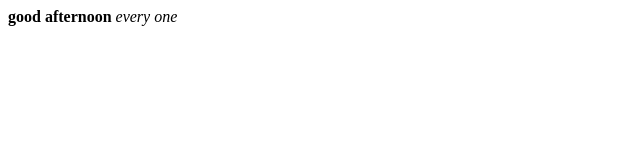
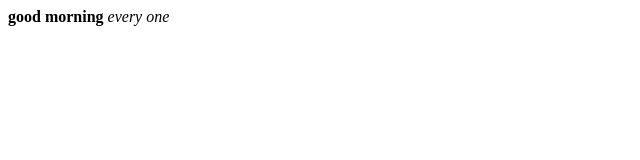
Before and after one commit to roddakumar/html-public, a plain HTML site: page index.html in a window 1280 px wide. Shown: the full height of the page, 0-640 px from the left. Drawn offline with Linux system fonts and the light colour scheme.

Commit message:
third time

```diff
--- a/index.html
+++ b/index.html
@@ -6,7 +6,7 @@
     </head>
 
     <body>
-       <strong> good afternoon</strong>
+       <strong> good morning</strong>
 <em> every one</em>
     </body>
 </html>
```
